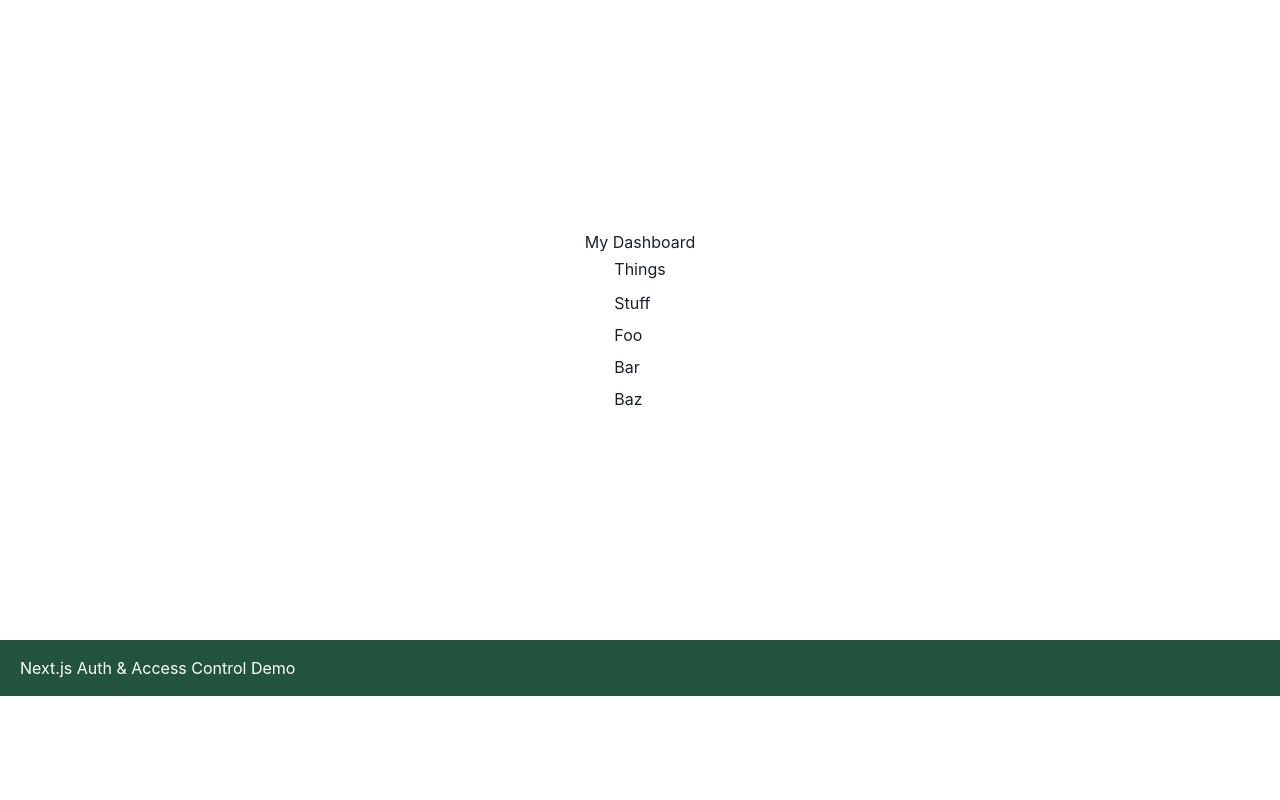
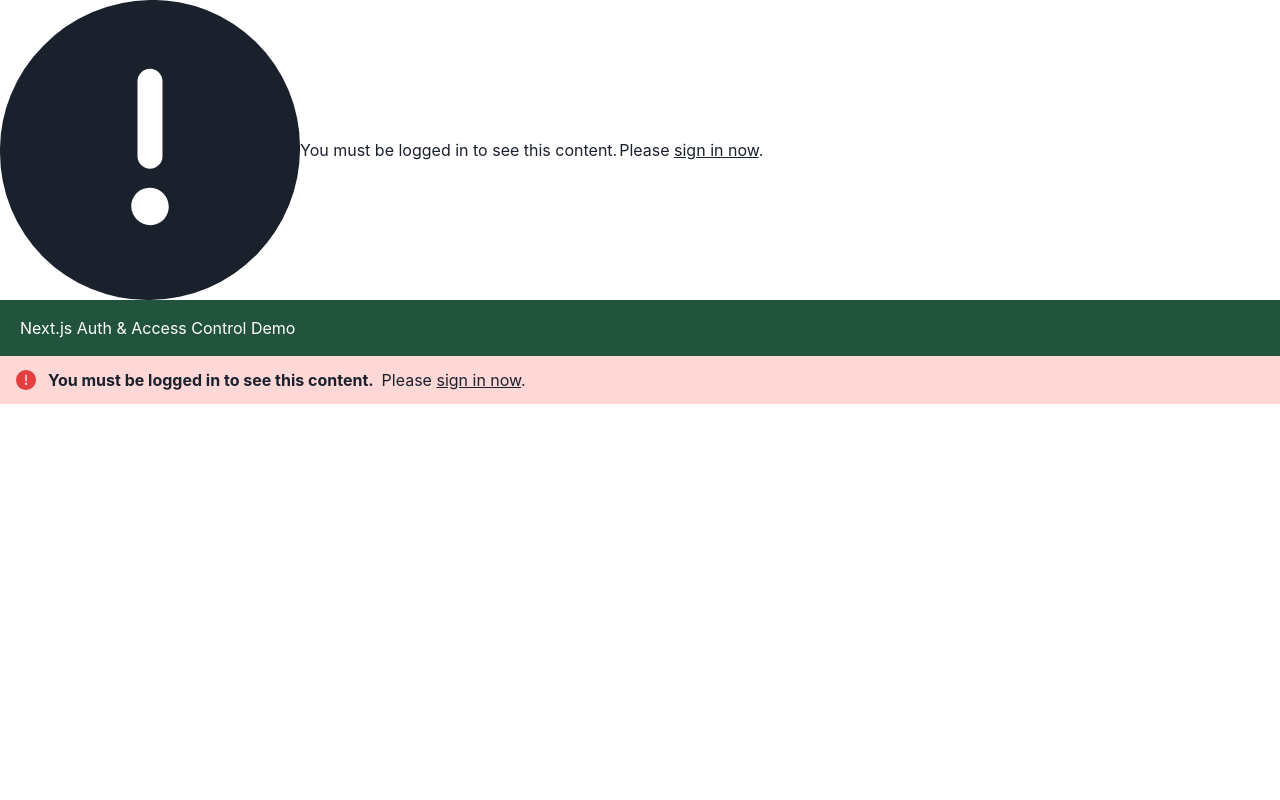
Before and after one commit to echobind/next-auth-example, a Next.js app: page /dashboard in a window 1280 px wide. Shown: the top 800 px of the page. Built offline with nearby package versions, Linux system fonts and the light colour scheme; no server answers.

Commit message:
feat: unauthorized content message

```diff
--- /dev/null
+++ b/components/UnauthorizedContent/index.jsx
@@ -0,0 +1,22 @@
+import {
+  Alert,
+  AlertIcon,
+  AlertTitle,
+  AlertDescription,
+  Link,
+} from '@chakra-ui/react';
+import { signIn } from 'next-auth/client';
+
+export const UnauthorizedContent = () => (
+  <Alert status='error'>
+    <AlertIcon />
+    <AlertTitle mr={2}>You must be logged in to see this content.</AlertTitle>
+    <AlertDescription>
+      Please{' '}
+      <Link onClick={signIn}>
+        <u>sign in now</u>
+      </Link>
+      .
+    </AlertDescription>
+  </Alert>
+);
--- a/pages/dashboard.js
+++ b/pages/dashboard.js
@@ -1,6 +1,14 @@
 import { Badge, Flex, Heading, Stack } from '@chakra-ui/react';
+import { useSession } from 'next-auth/client';
+import { UnauthorizedContent } from '../components/UnauthorizedContent';
 
 export default function Dashboard() {
+  const [session] = useSession();
+
+  if (!session) {
+    return <UnauthorizedContent />;
+  }
+
   return (
     <Flex
       direction='column'
```
